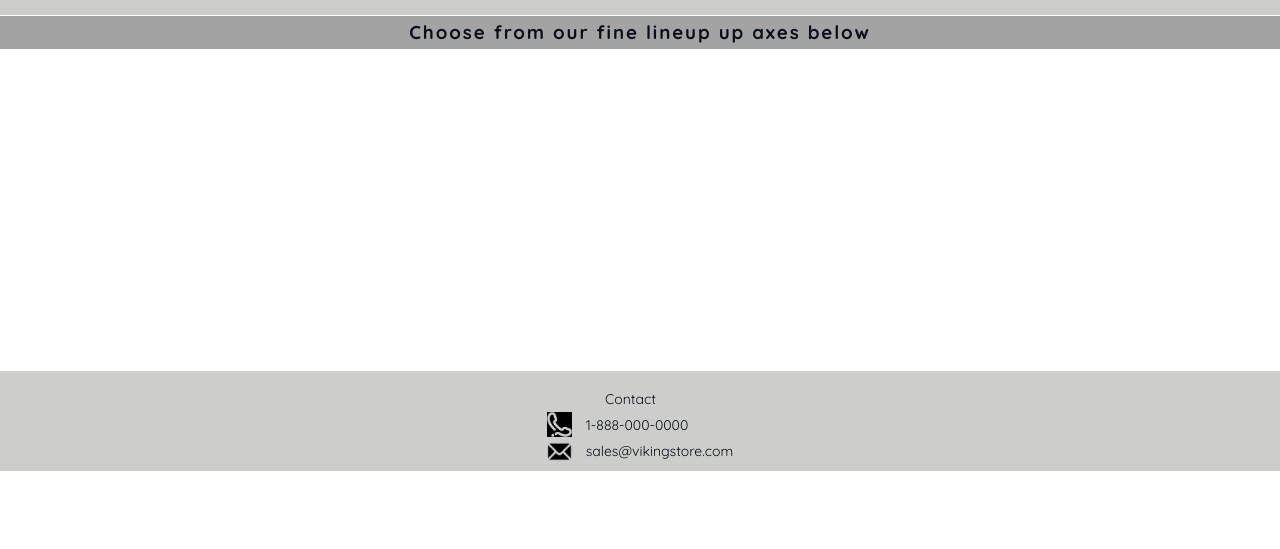
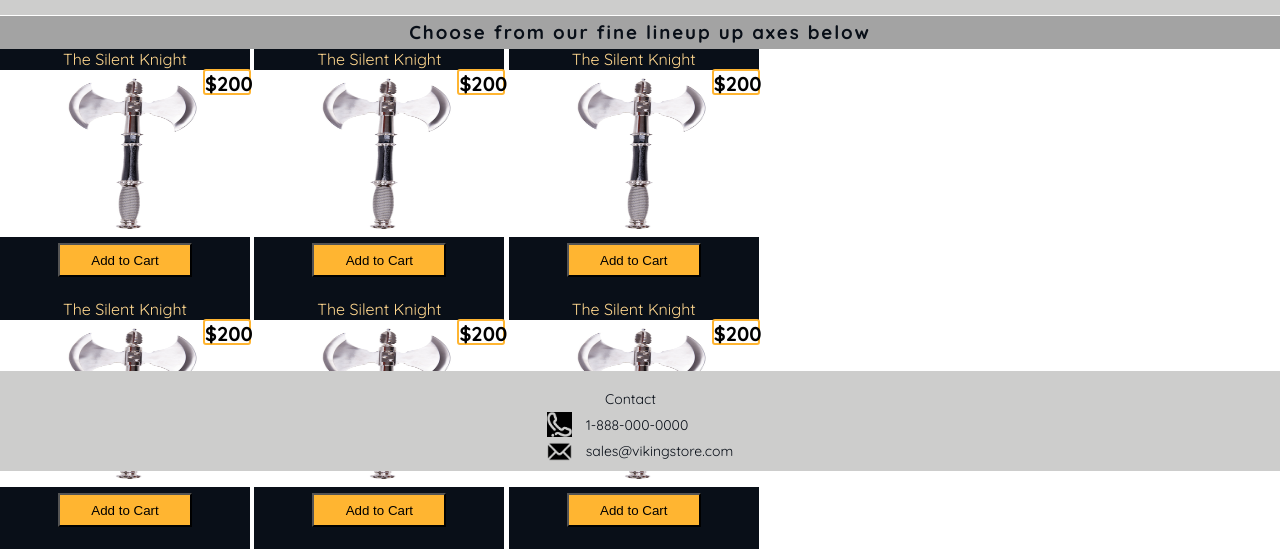
Before and after one commit to jdbernardi/VikingStore, a plain HTML site: page index.html in a window 1280 px wide. Shown: the part 329-878 px from the top of the page. Before the commit the page ends 800 px from the top, so only its background shows below. Drawn offline with Linux system fonts and the light colour scheme.

Commit message:
style inventory boxes

```diff
--- a/assets/stylesheets/main.css
+++ b/assets/stylesheets/main.css
@@ -47,28 +47,18 @@ body {
           box-sizing: border-box;
 }
 
-.container,
-.grid {
-  margin: 0 auto;
+.container {
   width: 960px
 }
 
-.container {
-  padding-left: 30px;
-  padding-right: 30px;
-}
 
-.grid,
-.col-1-3,
-.col-2-3 {
-  padding-left: 15px;
-  padding-right: 15px;
-}
+
 
 .col-1-3,
 .col-2-3 {
   display: inline-block;
   vertical-align: top;
+
 }
 
 .col-1-3 {
@@ -149,13 +139,62 @@ body {
   padding-top: 4px;
 }
 
+
+/*
+  ===================================
+  Inventory Grid
+  ===================================
+*/
+
+.item-container {
+  width: 250px;
+  height:250px;
+  background-color: #090F18;
+  position: relative;
+}
+
+.item-name {
+  color: #FFD78E;
+  text-align: center;
+}
+
+.price  {
+  width: 48px;
+  height: 26px;
+  color: black;
+  background-color: white;
+  border: 2px solid #FFB531;
+  border-radius: 3px;
+  position: relative;
+  left:203px;
+  z-index: 10;
+  text-align: center;
+  font-size: 20px;
+  font-weight: bold;
+
+
+}
+
 /*
   ===================================
   Buttons
   ===================================
 */
 
+.btn-add {
+  width: 134px;
+  height: 34px;
+  background-color: #FFB531;
+  display: block;
+  margin: 0 auto;
 
+}
+
+.btn-container {
+  width: 100%;
+  position: relative;
+  bottom: 23px;
+}
 
 
 /*
@@ -182,6 +221,14 @@ body {
 
 .icon {
   width:25px;
+}
+
+.item-image img {
+  width: 250px;
+  height: 167px;
+  background-color: #CCC;
+  position: relative;
+  bottom:25px;
 }
 
 
--- a/index.html
+++ b/index.html
@@ -45,6 +45,139 @@
 
 </div>
 
+<!--
+  Inventory
+-->
+
+<div class="container">
+
+  <!--first row-->
+
+  <!--ITEM 1-->
+  <div class="item-container col-1-3">
+    <div class="item-name">
+      The Silent Knight
+    </div>
+
+    <div class="item-image">
+    <div class="price">
+      $200
+    </div>
+        <img src="assets/images/silentNight.jpg">
+    </div>
+
+    <div class="btn-container">
+      <button class="btn-add" name="button">Add to Cart</button>
+    </div>
+  </div>
+  <!--ITEM 1 END-->
+
+  <!--ITEM 1-->
+  <div class="item-container col-1-3">
+    <div class="item-name">
+      The Silent Knight
+    </div>
+
+    <div class="item-image">
+    <div class="price">
+      $200
+    </div>
+        <img src="assets/images/silentNight.jpg">
+    </div>
+
+    <div class="btn-container">
+      <button class="btn-add" name="button">Add to Cart</button>
+    </div>
+  </div>
+  <!--ITEM 1 END-->
+    <!--ITEM 1-->
+  <div class="item-container col-1-3">
+    <div class="item-name">
+      The Silent Knight
+    </div>
+
+    <div class="item-image">
+    <div class="price">
+      $200
+    </div>
+        <img src="assets/images/silentNight.jpg">
+    </div>
+
+    <div class="btn-container">
+      <button class="btn-add" name="button">Add to Cart</button>
+    </div>
+  </div>
+  <!--ITEM 1 END-->
+
+</div>
+
+
+<div class="container">
+
+  <!--first row-->
+
+  <!--ITEM 1-->
+  <div class="item-container col-1-3">
+    <div class="item-name">
+      The Silent Knight
+    </div>
+
+    <div class="item-image">
+    <div class="price">
+      $200
+    </div>
+        <img src="assets/images/silentNight.jpg">
+    </div>
+
+    <div class="btn-container">
+      <button class="btn-add" name="button">Add to Cart</button>
+    </div>
+  </div>
+  <!--ITEM 1 END-->
+
+  <!--ITEM 1-->
+  <div class="item-container col-1-3">
+    <div class="item-name">
+      The Silent Knight
+    </div>
+
+    <div class="item-image">
+    <div class="price">
+      $200
+    </div>
+        <img src="assets/images/silentNight.jpg">
+    </div>
+
+    <div class="btn-container">
+      <button class="btn-add" name="button">Add to Cart</button>
+    </div>
+  </div>
+  <!--ITEM 1 END-->
+    <!--ITEM 1-->
+  <div class="item-container col-1-3">
+    <div class="item-name">
+      The Silent Knight
+    </div>
+
+    <div class="item-image">
+    <div class="price">
+      $200
+    </div>
+        <img src="assets/images/silentNight.jpg">
+    </div>
+
+    <div class="btn-container">
+      <button class="btn-add" name="button">Add to Cart</button>
+    </div>
+  </div>
+  <!--ITEM 1 END-->
+
+</div>
+
+<!--
+  footer
+-->
+
 <div class="footer-container">
   <table>
 
```
